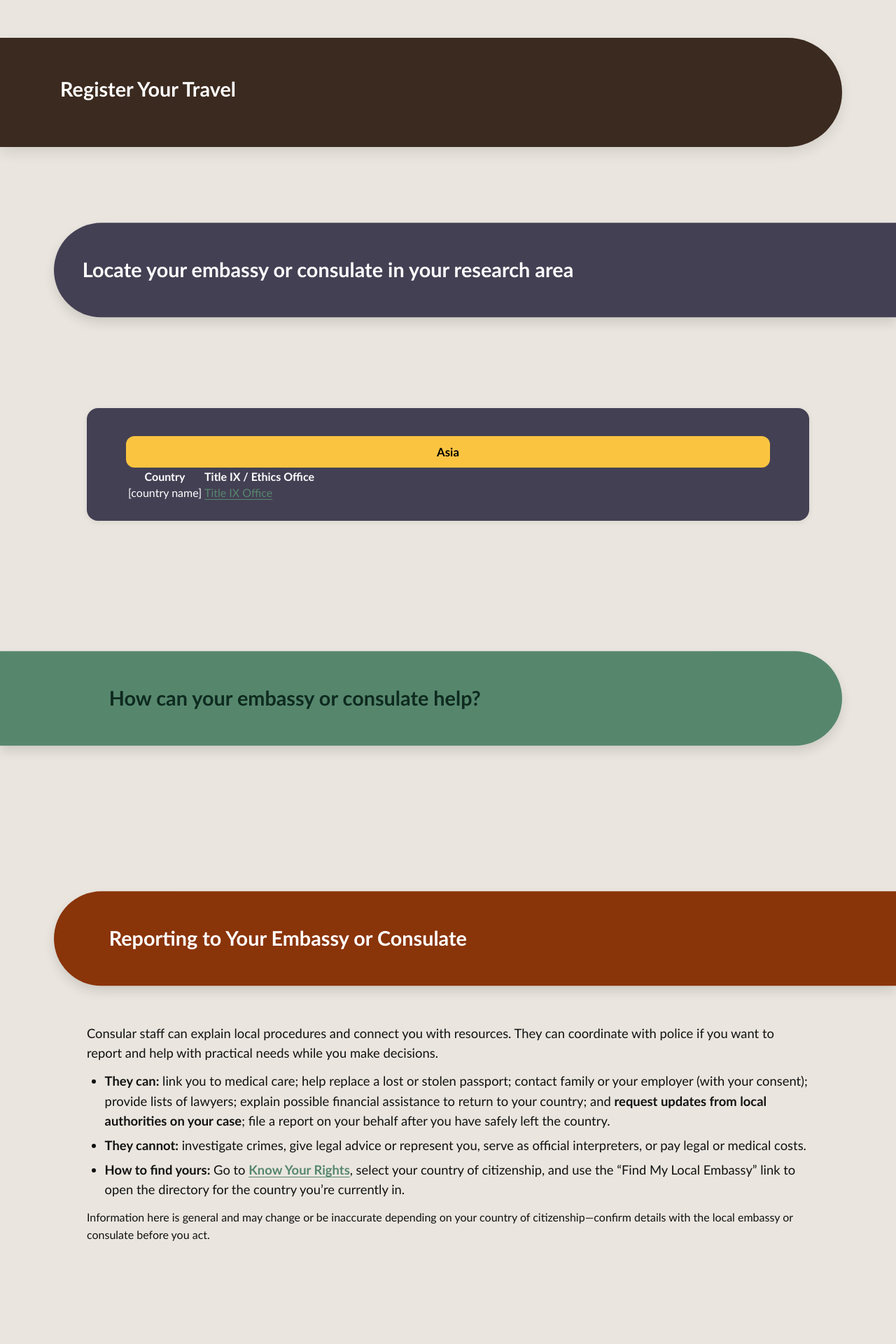
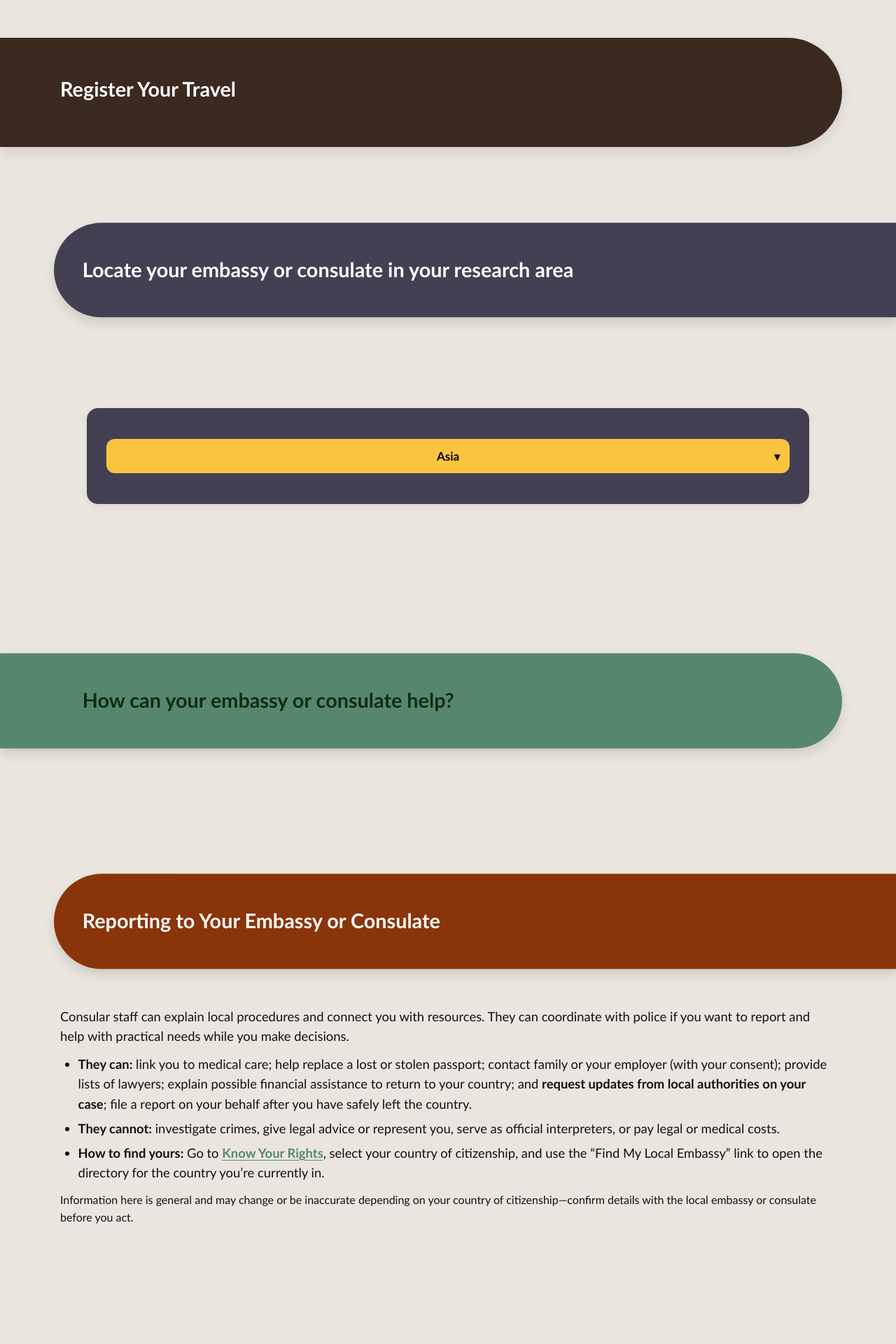
Before and after one commit to AnthroSafetyWarrior/GoldenTrowelProject, a Jekyll site: the page built from _pages/embassy.html, in a window 1280 px wide. Shown: the part 1256-3176 px from the top of the page at 70% size. Built offline with Jekyll 4.4.1, drawn with Linux system fonts in a browser that asks for light colours; after the commit the page ends 3095 px from its top, so only the background shows below that.

Commit message:
updating name

```diff
--- a/_pages/embassy.html
+++ b/_pages/embassy.html
@@ -10,24 +10,10 @@
 
 <style>
 /* =========================
-   Globals / tunables
+   Embassy directory — continents → table panels
    ========================= */
-*, *::before, *::after { box-sizing: border-box; }
 
-:root{
-  /* gutters & gaps used everywhere on the card */
-  --grid-inset: clamp(12px, 3vw, 28px);   /* slate padding left/right */
-  --grid-gap: clamp(8px, 1.2vw, 14px);    /* space between buttons */
-
-  /* region toggle sizing */
-  --region-btn-min: 220px;
-  --region-btn-max: 980px;  /* let it grow more; adjust to taste */
-  --region-btn-gap: .75rem;
-}
-
-/* =========================
-   Country-section container
-   ========================= */
+/* Container card */
 .country-section{
   width: min(100%, var(--maxw));
   margin-inline: auto;
@@ -40,119 +26,135 @@
   min-width: 0;
 }
 .country-section .wrap{
-  display:grid;
-  grid-template-columns: 1fr;
-  gap: clamp(10px, 1.6vw, 16px);
-  min-width: 0;
-  /* NEW: give everything inside the card a slate gutter */
-  padding-inline: var(--grid-inset);
+  display:block;
+  min-width:0;
+  padding-inline: clamp(12px, 3vw, 28px); /* inner gutter */
 }
 
-/* If accordion is nested in .section, avoid double padding */
-.section > * { min-width: 0; }
-.section .country-section{
-  width: 100%;
-  max-width: none;
-  margin-inline: 0;
-  padding-inline: 0;
-  padding-block: clamp(16px, 2.5vw, 28px);
+/* Region (continent) header + toggle */
+.region{
+  margin-block: clamp(10px, 2vw, 16px);
 }
-
-/* =========================
-   Region (top-level accordion)
-   ========================= */
-.region{
-  grid-column: 1 / -1;
-  display: block;
-  /* ensure slate gutter around the region header too */
-  padding-inline: var(--grid-inset);
-}
-
-/* Scalable, full-width inside the gutter */
 .region-toggle{
   display:block;
   width: 100%;
-  max-width: var(--region-btn-max);
-  margin: var(--region-btn-gap) auto 0;
-  padding: .7em 1.1em;
+  max-width: 980px;
+  margin: 0 auto;
+  padding: .8em 1.1em;
   background: var(--gold);
   color:#000;
   border: none;
   border-radius: 12px;
   font-family: Calibri, sans-serif;
   font-weight: 700;
-  font-size: 1.05rem;
+  font-size: 1.06rem;
   text-align: center;
   cursor: pointer;
-  transition: background-color .2s ease;
+  transition: background-color .2s ease, color .2s ease, box-shadow .2s ease;
+  position: relative;
 }
 .region-toggle:hover{ background: var(--sage); color:#000; }
-.region-toggle[aria-expanded="true"]{ background: var(--slate); color:#fff; }
+.region-toggle[aria-expanded="true"]{
+  background: var(--slate);
+  color:#fff;
+  box-shadow: inset 0 0 0 2px rgba(255,255,255,.18);
+}
 
-/* Region body uses the SAME gutter so grids never touch edges */
+/* Chevron indicator */
+.region-toggle::after{
+  content:"▾";
+  position:absolute;
+  right: 14px;
+  top: 50%;
+  transform: translateY(-50%);
+  font-size: 1rem;
+  opacity:.9;
+}
+.region-toggle[aria-expanded="true"]::after{ content:"▴"; }
+
+/* Accessible focus */
+.region-toggle:focus-visible{
+  outline: 3px solid var(--sage);
+  outline-offset: 3px;
+}
+
+/* Panel wrapper (the bit that opens) */
 .region-body{
   display:none;
-  margin:.6rem 0 1rem;
-  width:100%;
-  padding-inline: var(--grid-inset);
+  margin: .7rem auto 1.2rem;
+  max-width: 980px;
+  padding-inline: 0;
 }
 .region-body.open{ display:block; }
 
-/* =========================
-   Country grid + cards
-   ========================= */
-/* Make EVERY top-level grid respect the gutter (for island/country rows that
-   are not inside a region-body as well) */
-.country-section .wrap > .accordion-grid,
-.region-body > .accordion-grid{
-  display:grid;
-  grid-template-columns: repeat(auto-fit, minmax(240px, 1fr)); /* dial 240→260 for fewer per row */
-  gap: var(--grid-gap);
-  margin-bottom: 2rem;
-  overflow: visible;
+/* White panel that holds the table */
+.panel--table{
+  background:#fff;
+  color:#111;
+  border-radius:12px;
+  padding:12px;
+  box-shadow: 0 2px 8px rgba(0,0,0,.08);
 }
 
-/* Country card wrapper */
-.country{ display:flex; flex-direction:column; min-width:0; }
-
-/* Buttons fill their cells; never touch edge thanks to parent padding */
-.accordion{
-  display:block;
-  width:100%;
-  background: var(--gold);
-  color:#000;
-  cursor:pointer;
-  padding:.6em .9em;
-  border:none;
-  border-radius:12px;
-  text-align:center;
-  font-family: Calibri, sans-serif;
-  font-size:1.05rem;
-  font-weight:bold;
-  transition: background-color .2s ease;
-  position: relative;
-  z-index: 1;
-  touch-action: manipulation;
-
-  white-space: nowrap;
-  overflow: hidden;
-  text-overflow: ellipsis;
-}
-.accordion:hover{ background: var(--sage); color:#000; }
-.accordion[aria-expanded="true"]{
-  background: var(--slate);
-  color:#fff;
-  border-bottom-left-radius:0;
-  border-bottom-right-radius:0;
+/* Make the table scrollable on small screens */
+.panel--table{
+  overflow-x: auto;
+  -webkit-overflow-scrolling: touch;
 }
 
-/* keyboard focus */
-.accordion:focus-visible,
-.region-toggle:focus-visible{
-  outline: 3px solid var(--sage);
-  outline-offset: 2px;
+/* Table styles */
+.embassy-table{
+  width:100%;
+  border-collapse: collapse;
+  min-width: 520px; /* keeps columns readable; enables horizontal scroll when needed */
+}
+.embassy-table thead th{
+  font-weight:700;
+  font-size: .98rem;
+  background: #f6f6f6;
+  color:#111;
+  border-bottom: 1px solid rgba(0,0,0,.12);
+}
+.embassy-table th,
+.embassy-table td{
+  padding:.65rem .75rem;
+  text-align:left;
+  vertical-align: top;
+  border-bottom: 1px solid rgba(0,0,0,.08);
+  line-height:1.35;
+}
+.embassy-table tr:last-child td{ border-bottom:none; }
+
+.embassy-table a{
+  text-decoration: underline;
+  color: inherit; /* inherits dark text in white panel */
+}
+.embassy-table a:hover{ text-decoration: none; }
+
+/* Optional: subtle zebra for readability */
+.embassy-table tbody tr:nth-child(odd){
+  background: rgba(0,0,0,.025);
 }
 
+/* Reduce motion for users who prefer it */
+@media (prefers-reduced-motion: reduce){
+  .region-toggle{ transition: none; }
+}
+
+/* Small-screen tweaks */
+@media (max-width: 540px){
+  .region-toggle{ font-size: 1rem; padding: .7em 2.3em .7em .9em; }
+  .region-toggle::after{ right: 10px; }
+}
+
+/* If this block lives inside .section, avoid double padding from parent */
+.section .country-section{
+  width: 100%;
+  max-width: none;
+  margin-inline: 0;
+  padding-block: clamp(16px, 2.5vw, 28px);
+  padding-inline: 0;
+}
 </style>
 
 
@@ -185,37 +187,56 @@
 <section class="section">
 <h2 class="pillhead pill--slate pill--clip-right">Locate your embassy or consulate in your research area</h2>
 
-   <!--------START ACORDION---------->
      <section class="section section--flush">
     <div class="country-section">
       <div class="wrap">
 
-    <!-- Region -->
+        <!-- Continent (example: Asia) -->
         <div class="region">
-      <button class="region-toggle" id="asia-toggle"
-              aria-controls="asia-body" aria-expanded="false">
+          <button class="region-toggle"
+                  id="asia-toggle"
+                  aria-controls="asia-body"
+                  aria-expanded="false">
             Asia
           </button>
-      <div class="panel" id="asia-panel" role="region" aria-labelledby="asia-btn">
 
+          <div class="region-body" id="asia-body" role="region" aria-labelledby="asia-toggle">
             <div class="accordion-grid">
-
-      <table>
+              <div class="country">
+                <div class="panel panel--table">
+                  <table class="embassy-table">
+                    <thead>
                       <tr>
                         <th scope="col">Country</th>
-      <th scope="col">Title IX / Ethics Office</th>
+                        <th scope="col">Embassy / Consulate Directory</th>
+                        <th scope="col">Emergency Contact (if listed)</th>
+                      </tr>
+                    </thead>
+                    <tbody>
+                      <tr>
+                        <td>[Country name]</td>
+                        <td><a href="[directory link]" rel="noopener noreferrer">Find embassy/consulate</a></td>
+                        <td>[+XX-XXXX-XXXX] (optional)</td>
                       </tr>
                       <tr>
-      <td>[country name]</td>
-      <td><a href="[link]" rel="noopener noreferrer">Title IX Office</a></td>
-</td>
+                        <td>[Country name]</td>
+                        <td><a href="[directory link]" rel="noopener noreferrer">Find embassy/consulate</a></td>
+                        <td>—</td>
                       </tr>
+                    </tbody>
                   </table>
-     </div>
-     </div>
-</div>
-</div>
-  </div>
+                </div><!-- /.panel -->
+              </div><!-- /.country -->
+            </div><!-- /.accordion-grid -->
+          </div><!-- /.region-body -->
+        </div><!-- /.region -->
+
+        <!-- Duplicate the block above for other continents:
+             id/for pairs: africa-toggle/africa-body, europe-toggle/europe-body, etc. -->
+
+      </div><!-- /.wrap -->
+    </div><!-- /.country-section -->
+  </section>
 </section>
 
 
```
Also changed, not shown: other parts of _pages/embassy.html (+22 -0 lines). Lines whose indentation alone changed are shown as unchanged.
